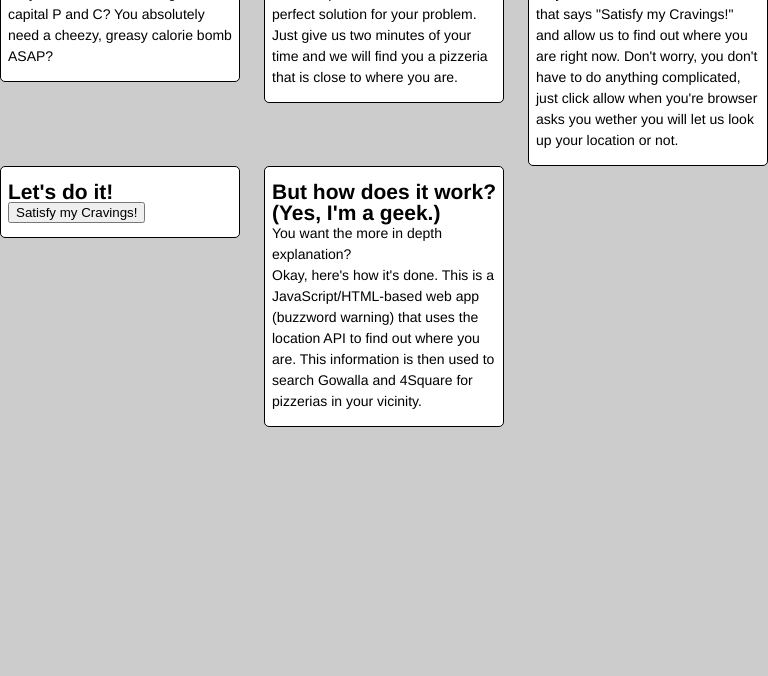
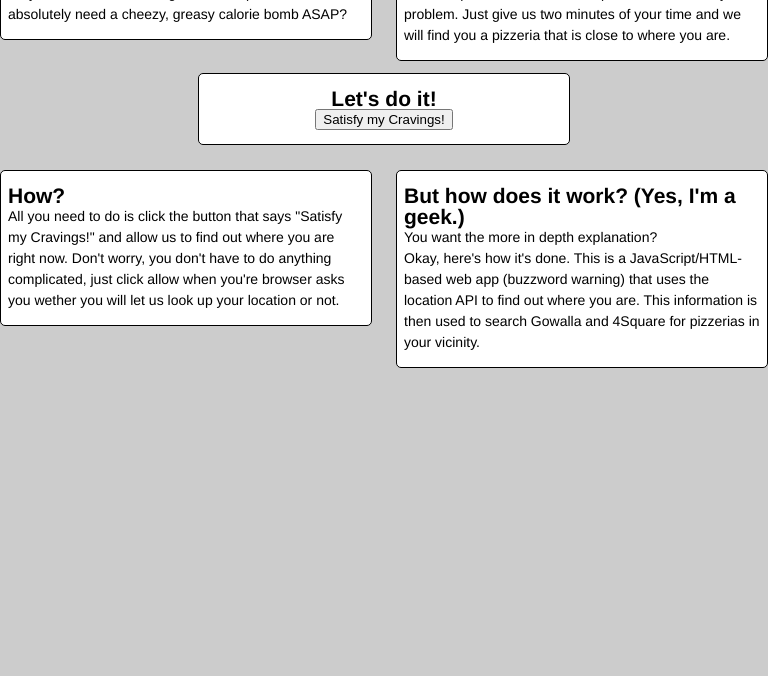
Before and after one commit to mrhenko/Pizzacravings, a plain HTML site: page index.htm in a window 768 px wide. Shown: the part 124-800 px from the top of the page. Drawn offline with nearby package versions, Linux system fonts and the light colour scheme.

Commit message:
Added .js-files for function and behavior

```diff
--- /dev/null
+++ b/behavior.js
@@ -0,0 +1,4 @@
+/*
+	This file is for JS that is used solely
+	for design and behavior of the UI.
+*/
--- a/index.htm
+++ b/index.htm
@@ -51,5 +51,8 @@
 	</section>
 </article>
 
+<script src="http://ajax.aspnetcdn.com/ajax/jQuery/jquery-1.6.2.min.js"></script>
+<script src="main.js"></script>
+<script src="behavior.js"></script>
 </body>
 </html>
--- /dev/null
+++ b/main.js
@@ -0,0 +1,4 @@
+/*
+	This file is for the JS that is needed to make
+	the app work.
+*/
--- a/style.css
+++ b/style.css
@@ -88,7 +88,7 @@ body article > section:first-of-type {
 }
 
 /* Slightly bigger screens (tablets etc.), 2 columns */
-@media all and (min-width: 580px) {
+@media all and (min-width: 480px) {
 	body {
 		width: 100%;
 		position: relative;
@@ -112,8 +112,23 @@ body article > section:first-of-type {
 	}
 }
 
+@media all and (min-width: 480px) and (max-width: 780px) {
+	body article > section:nth-of-type(4) {
+		position: absolute;
+		left: 50%;
+		margin-left: -24.21875%;
+		margin-top: 9em;
+		text-align: center;
+	}
+	body article > section:nth-of-type(5), body article > section:nth-of-type(3) {
+		position: absolute;
+		top: 21em;
+	}
+	body article > section:nth-of-type(5) {right: 0px; margin-right: 0%;}
+}
+
 /* Sizing it up and using 3 columns */
-@media all and (min-width: 640px) {
+@media all and (min-width: 780px) {
 	body article > section {
 		width: 31.25%;
 		margin-right: 3.125%;
```
